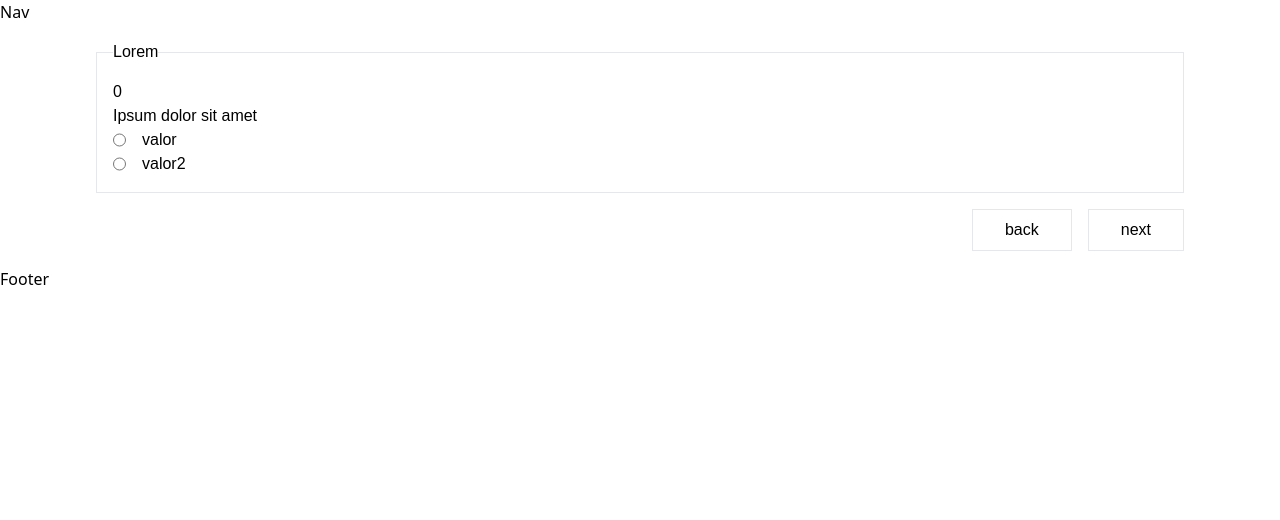
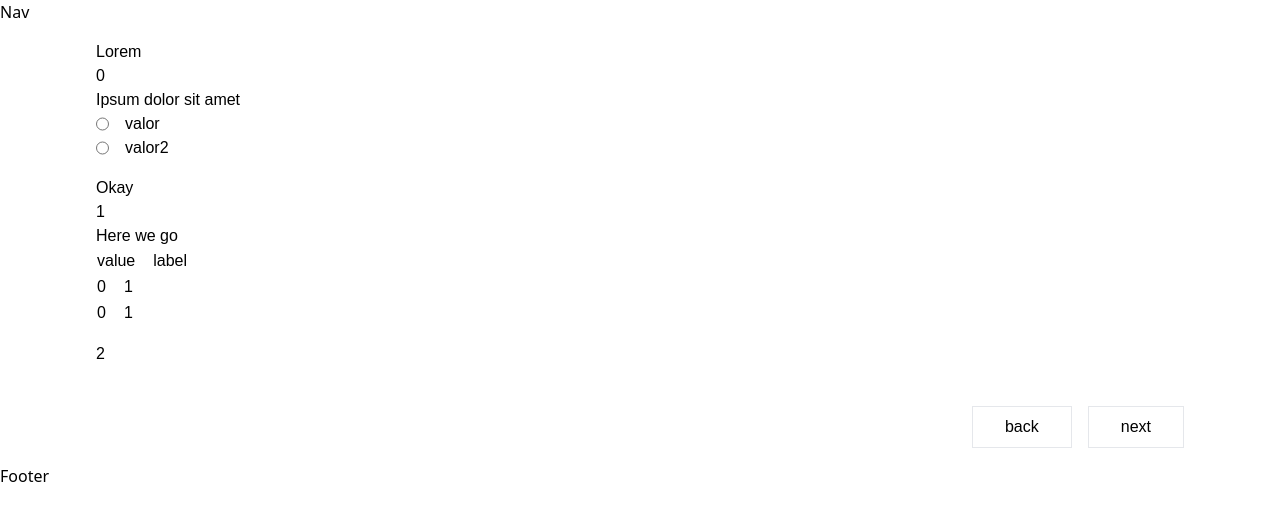
Before and after one commit to smcti/comtur, a Next.js app: page /form in a window 1280 px wide. Shown: the top 520 px of the page. Built offline with nearby package versions, Linux system fonts and the light colour scheme.

Commit message:
edit checkbox

```diff
--- a/components/commom/FormRenderer.tsx
+++ b/components/commom/FormRenderer.tsx
@@ -64,7 +64,7 @@ const FormRenderer = (props) => {
             {Object.values(formFormat).map((item, index) => {
 
                 return (
-                    <fieldset key={index} id={index} className={`border p-4 ${index != 0 ? 'hidden' : ''}`} >
+                    <fieldset key={index} id={index}  >
                         <h1>{keys[index]}</h1>
                         <legend>{item.title}</legend>
                         <div>{item.subtitle}</div>
--- a/components/formComponents/Checkbox.tsx
+++ b/components/formComponents/Checkbox.tsx
@@ -1,16 +1,27 @@
 const Checkbox = (props: any) => {
   return (
-    <div>
+    <table>
       {Object.values(props.data).map((item: any, index: any) => {
         return (
-          <div key={index} className="flex flex-row gap-4">
-            <input type="checkbox" id={item.value} name={item.value} value={item.value} />
-            <label htmlFor={item.value}>{item.label}</label>
-          </div>
+          <tr key={index} className="flex flex-row gap-4">
+            {Object.keys(item).map((subItem: any, subIndex: any) => {
+
+              return (
+                <>
+                {
+                  <td>{subItem}</td>
+                }
+                </>
+              )
+            })}
+          </tr>
         )
       })}
-    </div>
+    </table>
   )
 }
 
 export default Checkbox
+
+{/* <input type="checkbox" id={item.value} name={item.value} value={item.value} />
+            <label htmlFor={item.value}>{item.label}</label> */}
--- a/components/formComponents/Text.tsx
+++ b/components/formComponents/Text.tsx
@@ -1,6 +1,6 @@
 const Text = (props: any) => {
   return (
-    <input type="text"></input>
+    <input type="text" id={props.value} name={props.name} ></input>
   )
 }
 
--- a/public/formFormat.json
+++ b/public/formFormat.json
@@ -28,22 +28,39 @@
         "subtitle": "Here we go",
         "required": false,
         "name": "testName2",
-        "data": [
-            {
+        "data": {
+            "header": {
                 "value": "value3",
                 "label": "valor3"
             },
-            {
-                "value": "value4",
-                "label": "valor4"
-            }
-        ],
+            "line1": [
+                {
+                    "title": "value4",
+                    "alias": "valor4"
+                },
+                {
+                    "title": "value5",
+                    "alias": "valor5"
+                }
+            ],
+            "line2": [
+                {
+                    "title": "value6",
+                    "alias": "valor6"
+                },
+                {
+                    "title": "value7",
+                    "alias": "valor7"
+                }
+            ]
+        },
         "goto": [2]
     },
     "2": {
         "type": "text",
         "title": "",
         "subtitle": "",
+        "placeholder": "Lorem Ipsum",
         "required": false,
         "name": "testName3",
         "data": [
```
